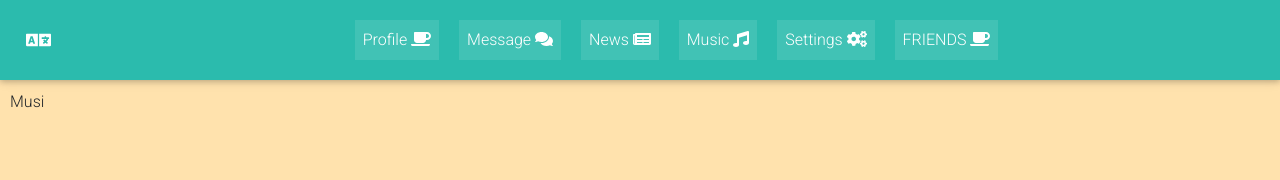
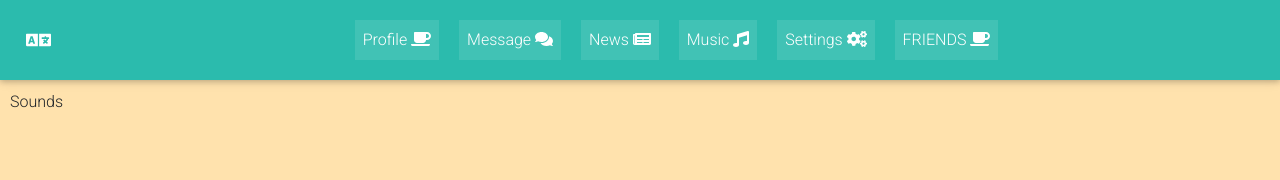
Before and after one commit to fdorel/react-bootstrap-menu, a React (Create React App) app: page /music in a window 1280 px wide. Shown: the top 180 px of the page. Built offline with nearby package versions, Linux system fonts and the light colour scheme; a web font is replaced by a local one.

Commit message:
Change 'Musi' text to 'Sounds' in Music component

```diff
--- a/src/components/Music/Music.jsx
+++ b/src/components/Music/Music.jsx
@@ -3,7 +3,7 @@ import s from './Music.module.css';
 
 const Music = (props) => {
     return (
-        <div>Musi</div>
+        <div>Sounds</div>
     )
 };
 
```
